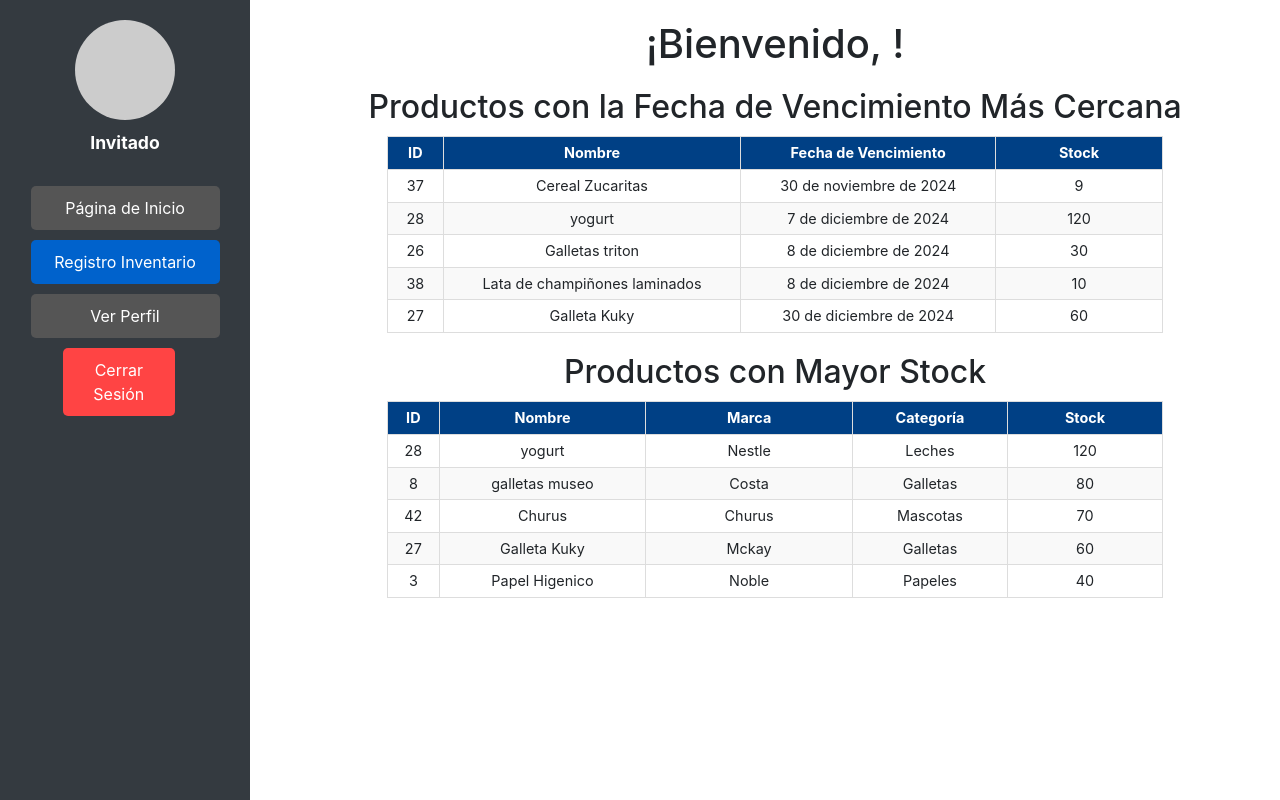
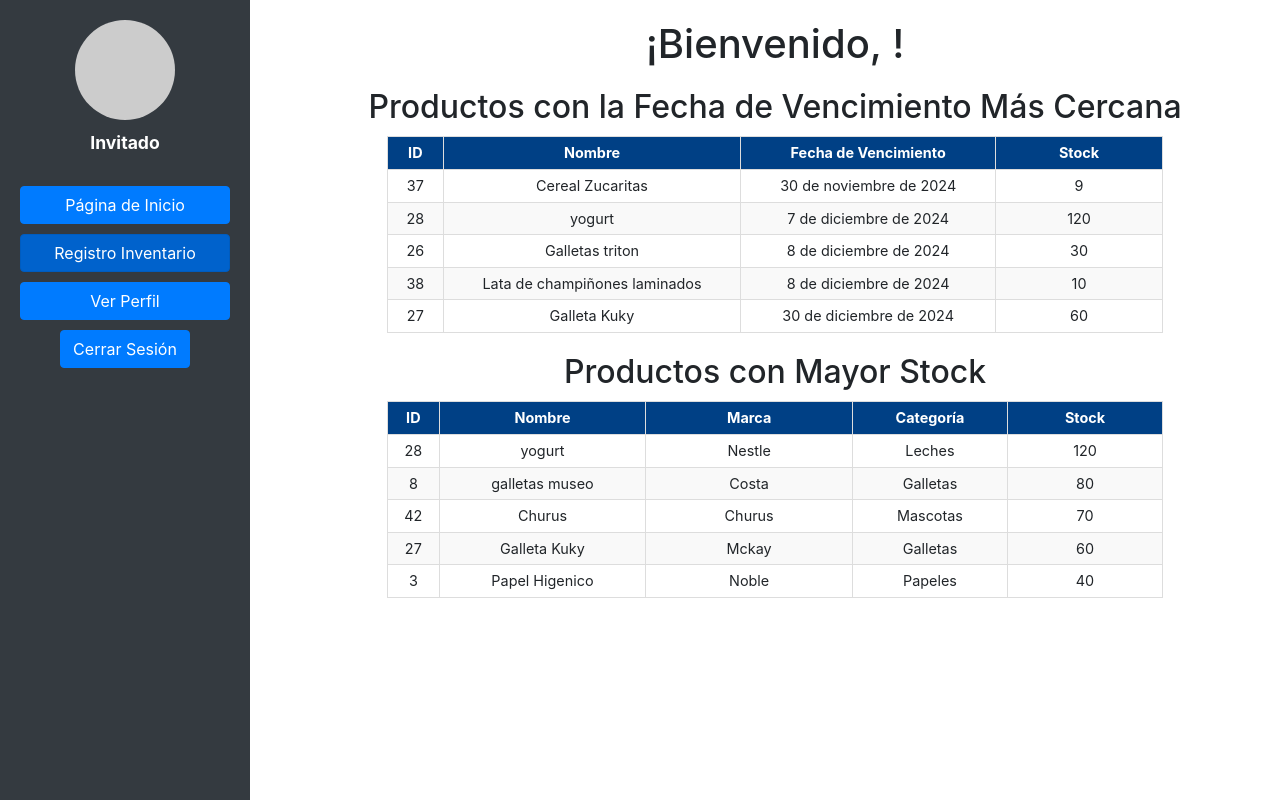
Before and after one commit to Angu017/Save_in, a Django app: page /adminpage/ in a window 1280 px wide. Run offline with Django 5.2, Linux system fonts and the light colour scheme; data comes from the database, SQL or seed files in the repository; some libraries are stand-ins or nearby versions.

Commit message:
Update lateral.css

```diff
--- a/ventas/pagina/static/css/lateral.css
+++ b/ventas/pagina/static/css/lateral.css
@@ -20,7 +20,6 @@
 .perfil-imagen {
     width: 80px;
     height: 80px;
-    background-color: #ccc; /* Fondo gris claro */
     border-radius: 50%; /* Imagen circular */
     margin-bottom: 10px;
 }
@@ -37,51 +36,3 @@
     padding: 0;
     width: 100%;
 }
-
-.sidebar ul li {
-    width: 100%;
-    text-align: center;
-    margin-bottom: 10px;
-}
-
-.sidebar ul li a,
-.sidebar ul li button {
-    display: block;
-    width: 90%; /* Ajuste del ancho de los botones */
-    padding: 10px;
-    color: #fff; /* Texto blanco */
-    background-color: #555; /* Fondo gris oscuro */
-    border: none; /* Sin bordes */
-    border-radius: 5px; /* Bordes redondeados */
-    text-decoration: none;
-    font-size: 16px;
-    cursor: pointer;
-    transition: background-color 0.3s ease;
-}
-
-/* Estilo para botón activo */
-.sidebar ul li a.active {
-    background-color: #007bff; /* Azul */
-}
-
-/* Hover para botones */
-.sidebar ul li a:hover,
-.sidebar ul li button:hover {
-    background-color: #777; /* Gris más claro al pasar el ratón */
-}
-
-/* Botón de cerrar sesión */
-.sidebar ul li button {
-    background-color: #ff4444; /* Rojo */
-}
-
-.sidebar ul li button:hover {
-    background-color: #cc0000; /* Rojo más oscuro */
-}
-
-/* Eliminación de bordes blancos */
-.sidebar ul li a,
-.sidebar ul li button {
-    box-shadow: none; /* Elimina sombras */
-    outline: none; /* Elimina bordes de enfoque */
-}
```
